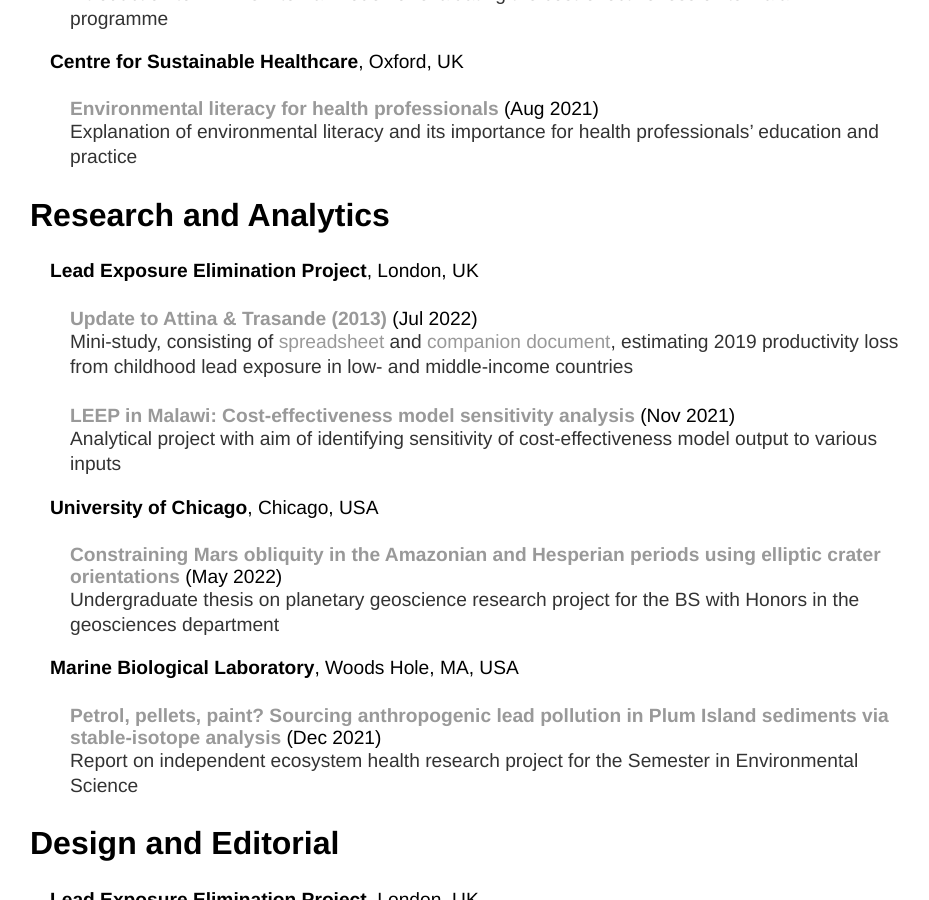
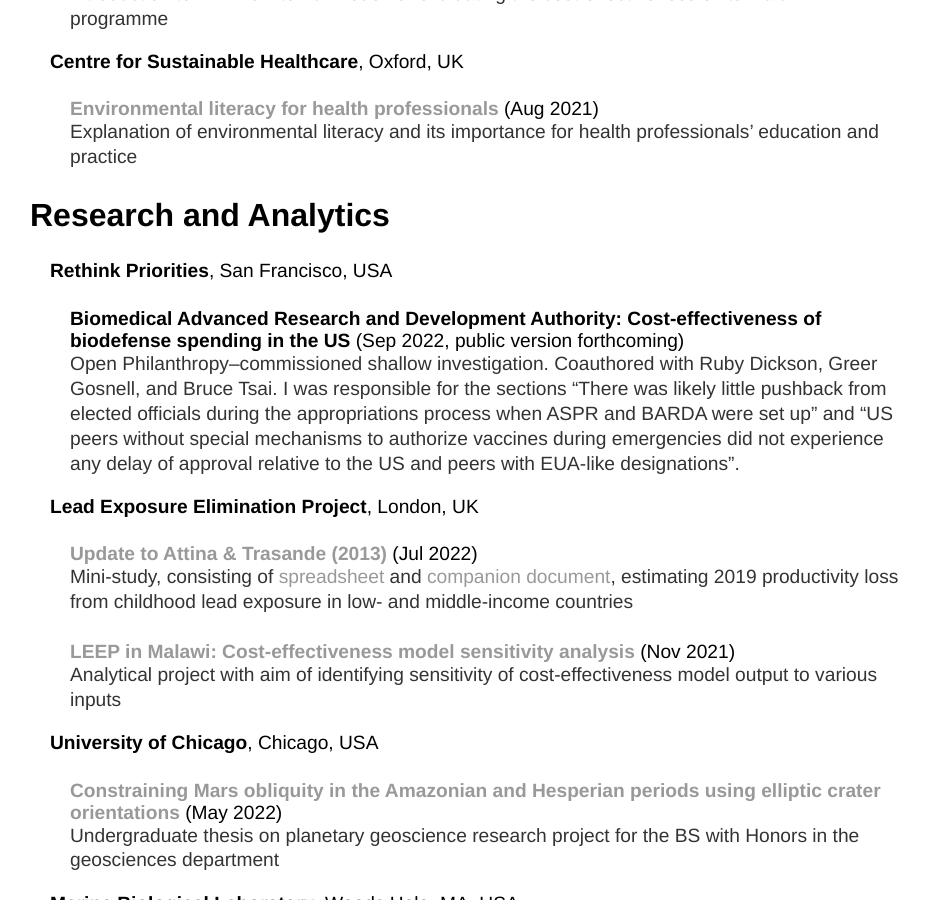
Before and after one commit to y-james-hu/y-james-hu.github.io, a Jekyll site: the page built from projects/index.html, in a window 1280 px wide and 900 px high, scrolled down 446 px. Shown: the whole window, without its empty margins (182-1111 px from the left). Built offline with Jekyll 4.4.1, drawn with Linux system fonts in a browser that asks for light colours.

Commit message:
Update index.html

```diff
--- a/projects/index.html
+++ b/projects/index.html
@@ -21,9 +21,14 @@
 
   <h2 style="margin-left: 20px">Research and Analytics</h2>
 
+    <h3 style="margin-left: 40px">Rethink Priorities<span style="font-weight:normal">, San Francisco, USA</span></h3>
+
+      <h4 style="margin-left: 60px">Biomedical Advanced Research and Development Authority: Cost-effectiveness of biodefense spending in the US<span style="font-weight:normal"> (Sep 2022, public version forthcoming)</span></h4>
+      <p style="margin-left: 60px">Open Philanthropy–commissioned shallow investigation. Coauthored with Ruby Dickson, Greer Gosnell, and Bruce Tsai. I was responsible for the sections “There was likely little pushback from elected officials during the appropriations process when ASPR and BARDA were set up” and “US peers without special mechanisms to authorize vaccines during emergencies did not experience any delay of approval relative to the US and peers with EUA-like designations”.</p>
+
     <h3 style="margin-left: 40px">Lead Exposure Elimination Project<span style="font-weight:normal">, London, UK</span></h3>
 
-      <h4 style="margin-left: 60px"><a id="update"></a><a href = "https://docs.google.com/spreadsheets/d/1oN_TgsWeoFN42BUKCOqsFYBwuOxj6R38pZg5dabc-ro/edit">Update to Attina & Trasande (2013)</a><span style="font-weight:normal"> (Jul 2022)</span></h4>
+      <h4 style="margin-left: 60px"><a href = "https://docs.google.com/spreadsheets/d/1oN_TgsWeoFN42BUKCOqsFYBwuOxj6R38pZg5dabc-ro/edit">Update to Attina & Trasande (2013)</a><span style="font-weight:normal"> (Jul 2022)</span></h4>
       <p style="margin-left: 60px">Mini-study, consisting of <a href = "https://docs.google.com/spreadsheets/d/1oN_TgsWeoFN42BUKCOqsFYBwuOxj6R38pZg5dabc-ro/edit">spreadsheet</a> and <a href = "https://docs.google.com/document/d/1LI72TXg3t9o6dAc4DSt4SnHdtvDhJhZtBt65Uy-uzRA/edit">companion document</a>, estimating 2019 productivity loss from childhood lead exposure in low- and middle-income countries</p>
 
       <h4 style="margin-left: 60px"><a href = "https://docs.google.com/spreadsheets/d/1U2zACVqx7oGvMF7_BJeP5dbBAhpT6v0E1zLIDxdxOUA/edit?usp=sharing">LEEP in Malawi: Cost-effectiveness model sensitivity analysis</a><span style="font-weight:normal"> (Nov 2021)</span></h4>
```
